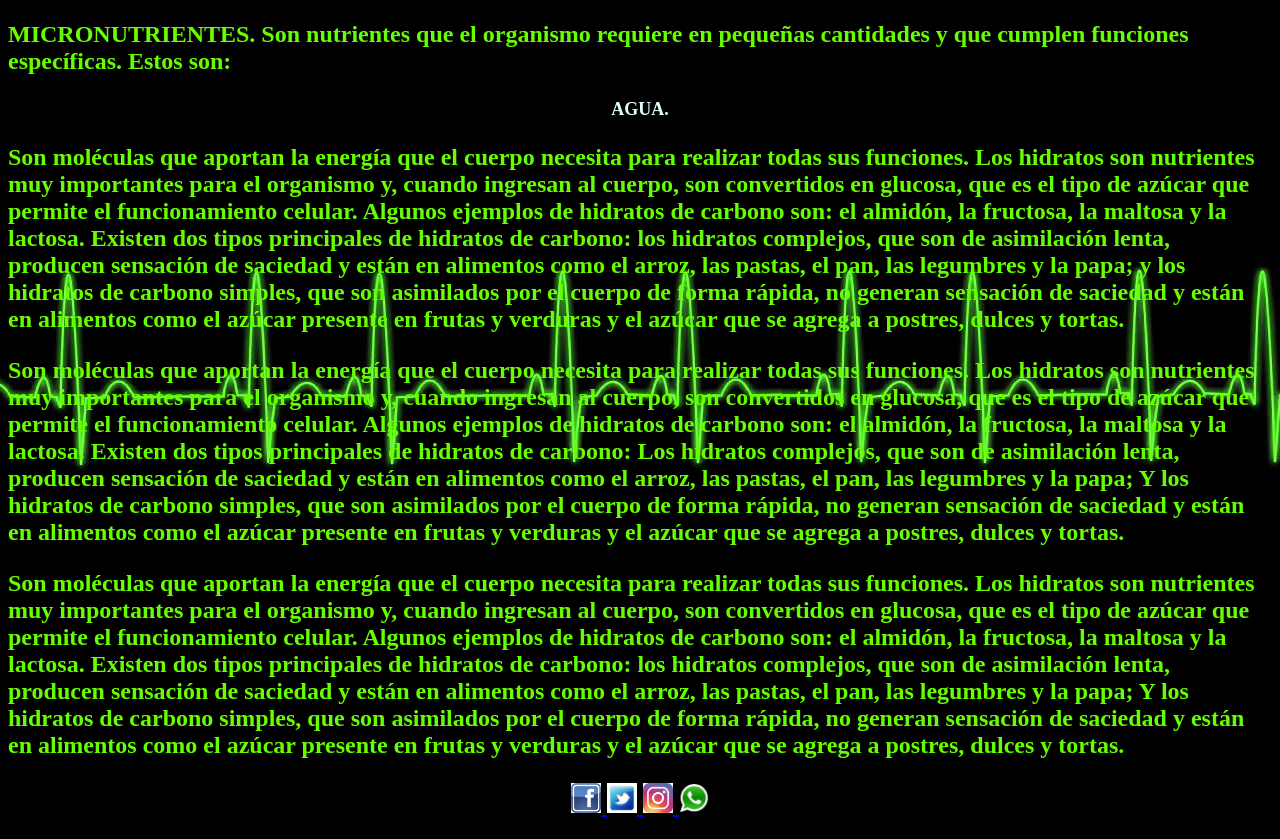
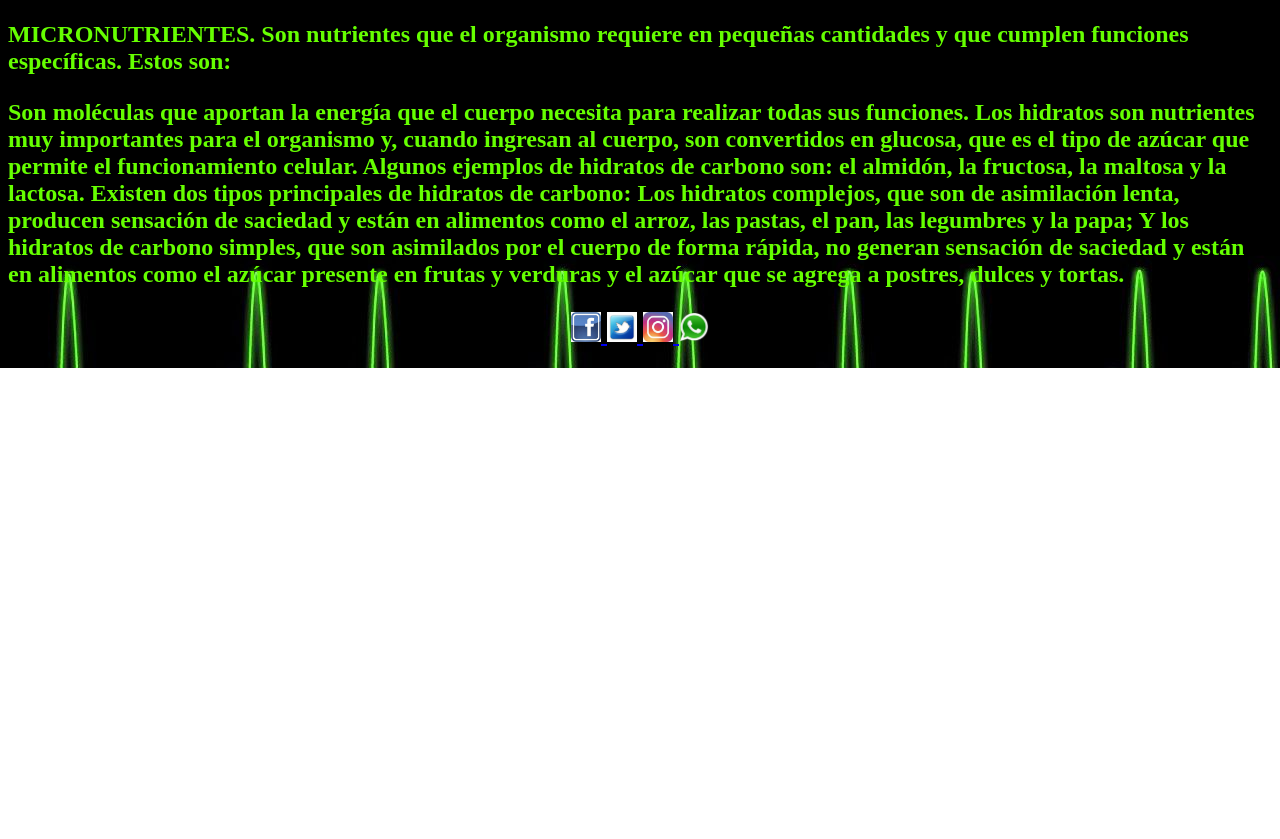
Before and after one commit to EunJiMin/Nutricion-humana.github.io, a plain HTML site: page QUE ES NUTRICION.html in a window 1280 px wide. Shown: the part 2432-3271 px from the top of the page. After the commit the page ends 2800 px from the top, so only its background shows below. Drawn offline with Linux system fonts and the light colour scheme.

Commit message:
Update QUE ES NUTRICION.html

```diff
--- a/QUE ES NUTRICION.html
+++ b/QUE ES NUTRICION.html
@@ -171,19 +171,6 @@
                                             </p>
                                         </font>
 
-                                        <h2>
-                                            <center><font color="E0FFFF" face="Castellar" size="4"> AGUA. </center></font>
-
-                                            <font color="66FF00">
-                                                <p>
-
-                                                    Son moléculas que aportan la energía que el cuerpo necesita para realizar todas sus funciones. Los hidratos son nutrientes muy importantes para el organismo y, cuando ingresan al cuerpo, son convertidos en glucosa, que es el tipo de azúcar que permite el funcionamiento celular.
-                                                    Algunos ejemplos de hidratos de carbono son: el almidón, la fructosa, la maltosa y la lactosa.
-                                                    Existen dos tipos principales de hidratos de carbono: los hidratos complejos, que son de asimilación lenta, producen sensación de saciedad y están en alimentos como el arroz, las pastas, el pan, las legumbres y la papa; y los hidratos de carbono simples, que son asimilados por el cuerpo de forma rápida, no generan sensación de saciedad y están en alimentos como el azúcar presente en frutas y verduras y el azúcar que se agrega a postres, dulces y tortas.
-
-                                                </p>
-                                            </font>
-
                                             <font color="66FF00">
                                                 <p>
 
@@ -196,19 +183,6 @@
 
                                                 </p>
                                             </font>
-
-                                            <font color="66FF00">
-                                                <p>
-
-                                                    Son moléculas que aportan la energía que el cuerpo necesita para realizar todas sus funciones.
-                                                    Los hidratos son nutrientes muy importantes para el organismo y, cuando ingresan al cuerpo, son convertidos en glucosa, que es el tipo de azúcar que permite el funcionamiento celular.
-                                                    Algunos ejemplos de hidratos de carbono son: el almidón, la fructosa, la maltosa y la lactosa.
-                                                    Existen dos tipos principales de hidratos de carbono: los hidratos complejos, que son de asimilación lenta, producen sensación de saciedad y están en alimentos como el arroz, las pastas, el pan, las legumbres y la papa;
-                                                    Y los hidratos de carbono simples, que son asimilados por el cuerpo de forma rápida, no generan sensación de saciedad y están en alimentos como el azúcar presente en frutas y verduras y el azúcar que se agrega a postres, dulces y tortas.
-
-                                                </p>
-                                            </font>
-
 
 
                                             <center>
```
